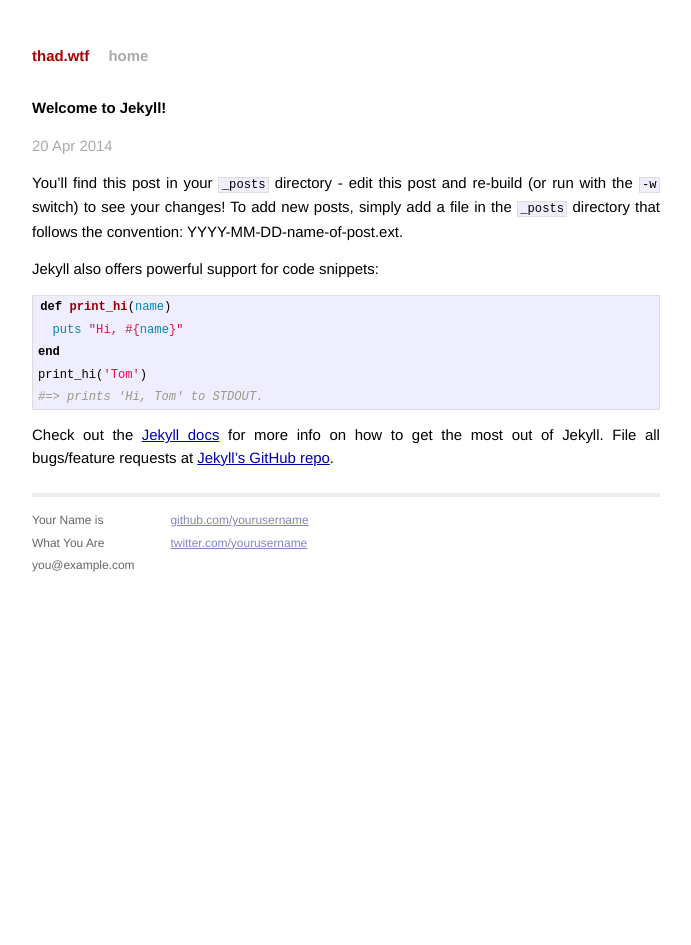
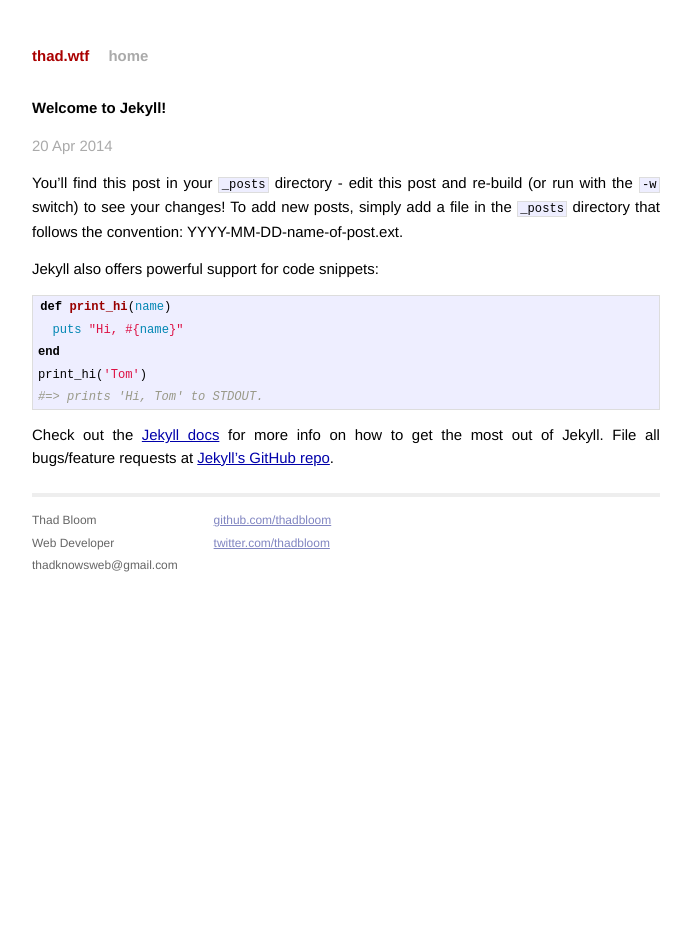
Before and after one commit to thadbloom/thadbloom.github.io, a Jekyll site: the page built from _posts/2014-04-20-welcome-to-jekyll.markdown, in a window 1280 px wide. Shown: the whole page, without its empty margins (294-985 px from the left). Built offline with Jekyll 4.4.1, drawn with Linux system fonts in a browser that asks for light colours; Markdown is read by kramdown in place of the engine named in the settings.

Commit message:
update default layout

```diff
--- a/_layouts/default.html
+++ b/_layouts/default.html
@@ -24,15 +24,15 @@
           <div class="footer">
             <div class="contact">
               <p>
-                Your Name is<br />
-                What You Are<br />
-                you@example.com
+                Thad Bloom<br />
+                Web Developer<br />
+                thadknowsweb@gmail.com
               </p>
             </div>
             <div class="contact">
               <p>
-                <a href="https://github.com/yourusername">github.com/yourusername</a><br />
-                <a href="https://twitter.com/yourusername">twitter.com/yourusername</a><br />
+                <a href="https://github.com/thadbloom">github.com/thadbloom</a><br />
+                <a href="https://twitter.com/thadbloom">twitter.com/thadbloom</a><br />
               </p>
             </div>
           </div>
```
